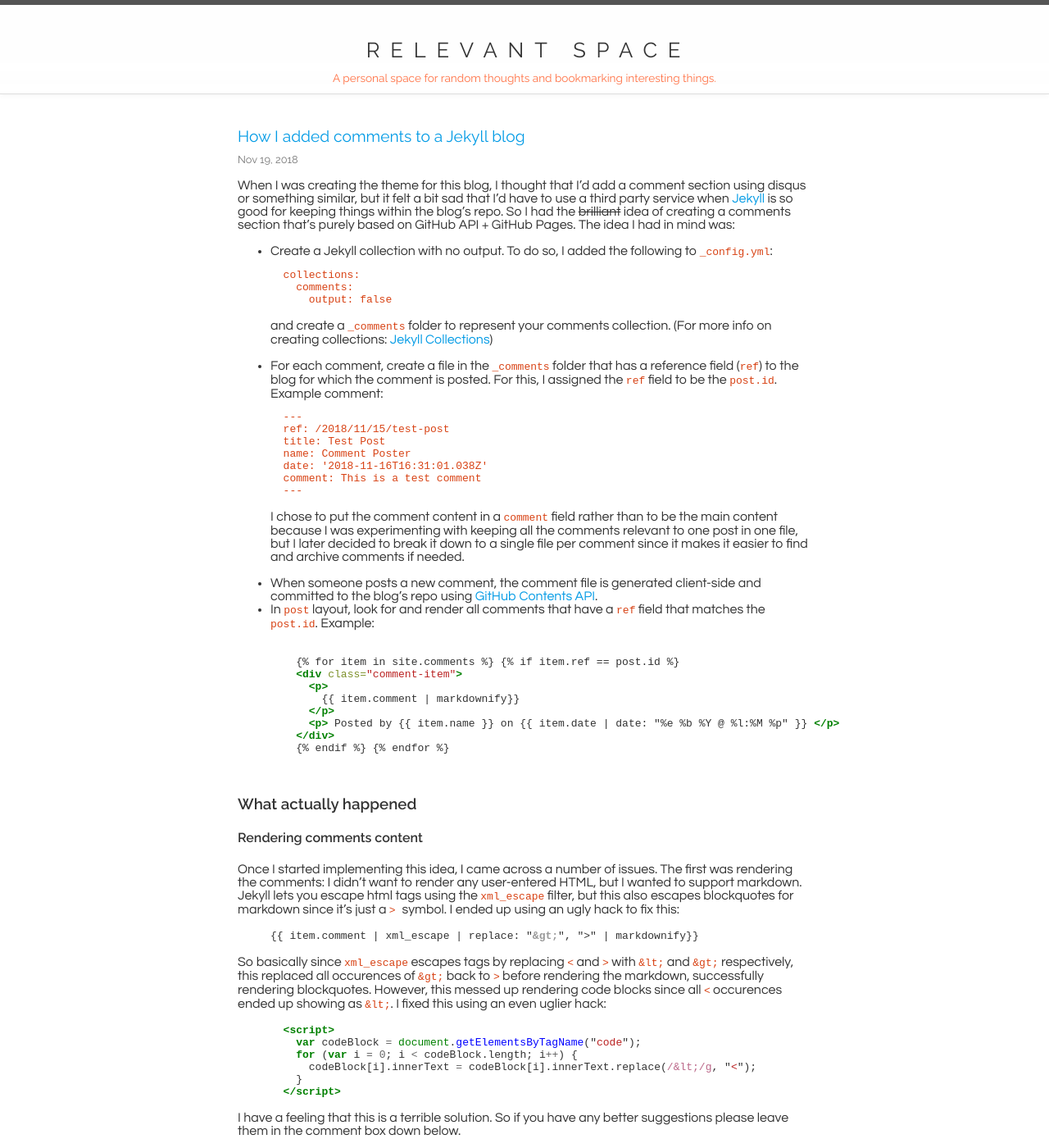
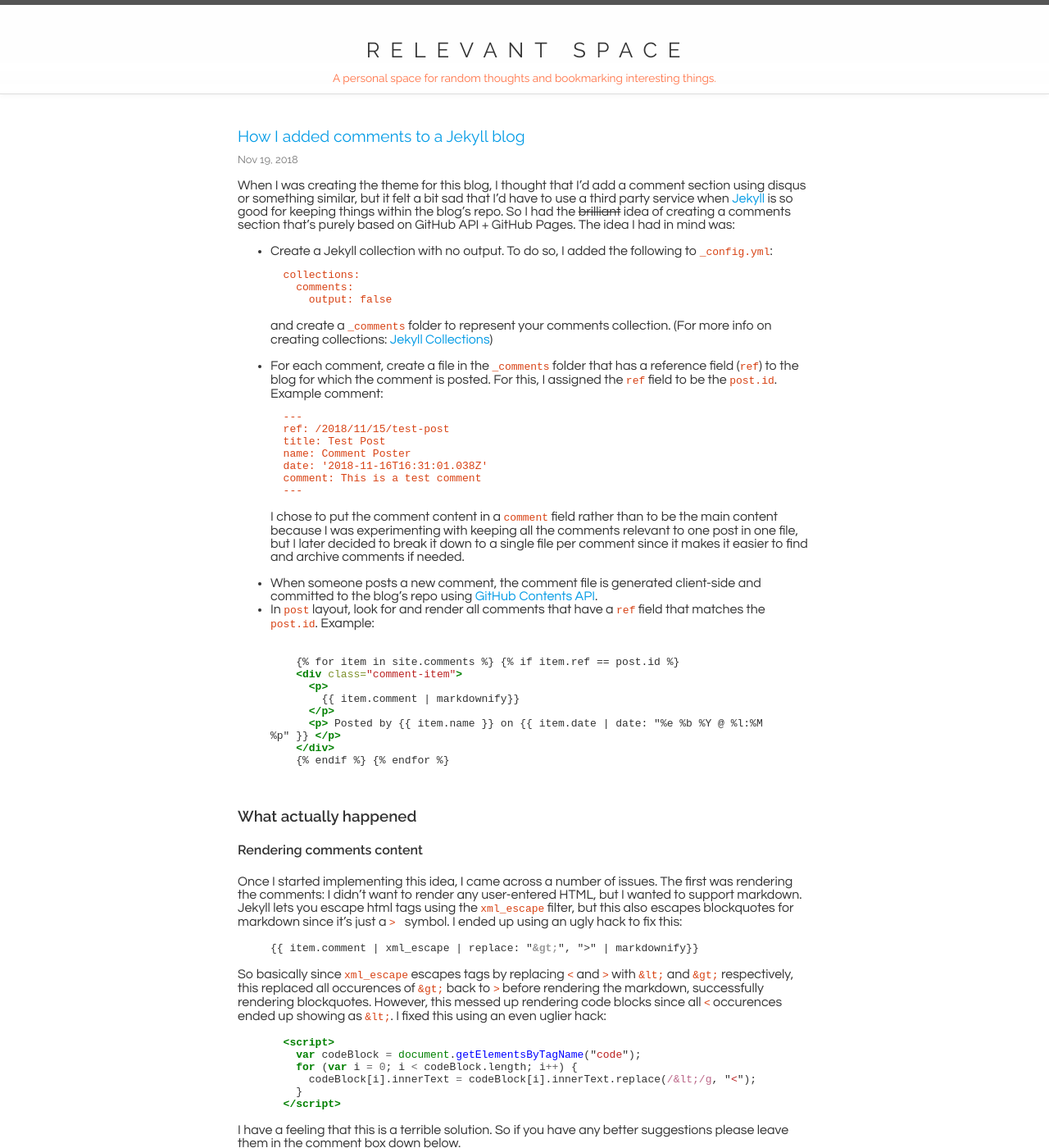
Before and after one commit to not-dalia/relevant-space, a Jekyll site: the page built from index.md, in a window 1280 px wide and 1400 px high. Shown: the whole window at 82% size. Built offline with Jekyll 4.4.1, drawn with Linux system fonts in a browser that asks for light colours; nearby versions of some CDN libraries; library files that are not in the unit come from our copies.

Commit message:
fixed code wrapping

```diff
--- a/styles/styles.css
+++ b/styles/styles.css
@@ -351,3 +351,7 @@ blockquote {
 .highlight pre{
     /* padding: 10px; */
 }
+
+code {
+    white-space: pre-wrap
+}
```
